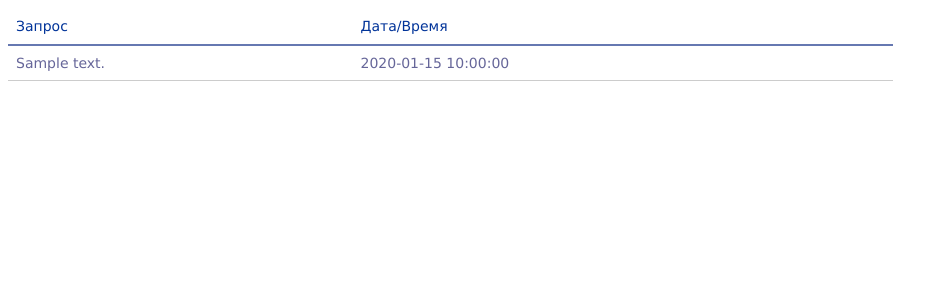
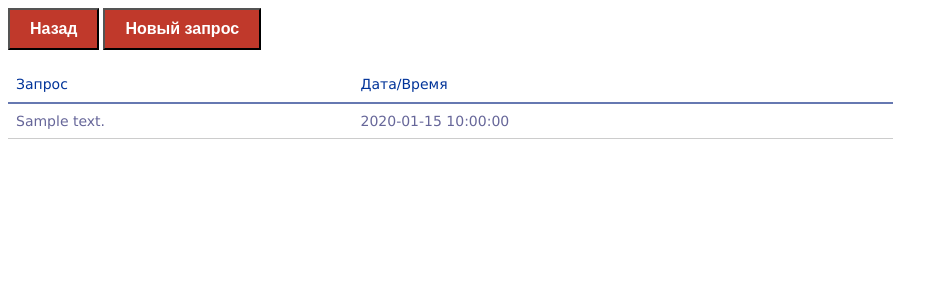
Before and after one commit to artembeloglazov164/python-kodland, a Flask app: template templates/history.html in a window 1280 px wide. Shown: the top 300 px of the page, without its empty margins (0-948 px from the left). Run offline with Flask 2, Linux system fonts and the light colour scheme; the template is opened without the code that fills it: most values are stand-ins (such as "Sample title", 1, 10 or a date in 2020).

Commit message:
Update history.html

```diff
--- a/templates/history.html
+++ b/templates/history.html
@@ -1,6 +1,8 @@
     <title>Avito searcher</title>
     <link rel="stylesheet" href= "/static/css/cart.css">
     <link rel="stylesheet" type="text/css" href="static/css/products.css">
+<p><button onclick="window.location.href = 'http://127.0.0.1:5000/avito';">Назад</button>
+<button onclick="window.location.href = 'http://127.0.0.1:5000';">Новый запрос</button></p>
 <div>
     <table>
       <tr>
```
